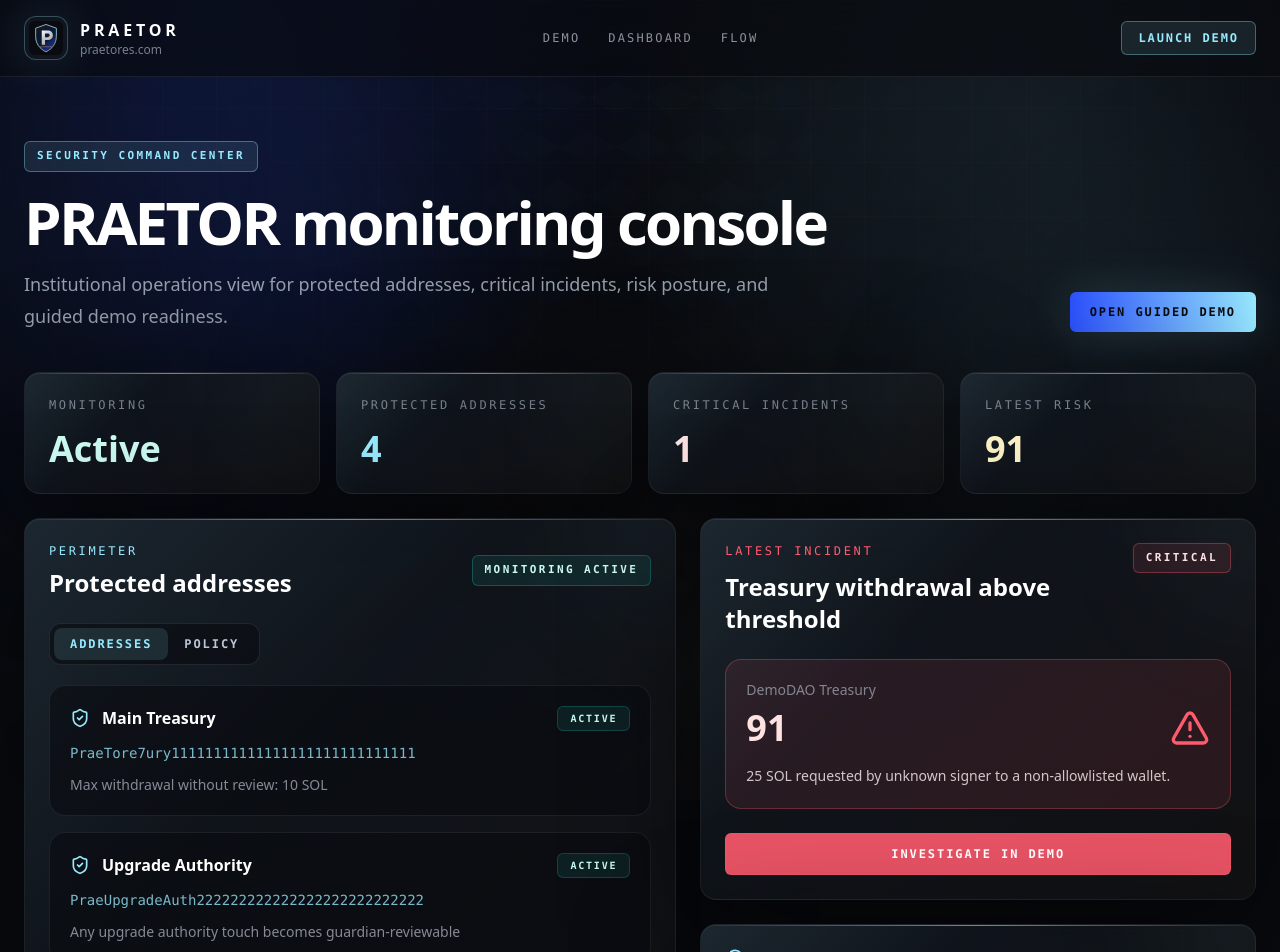
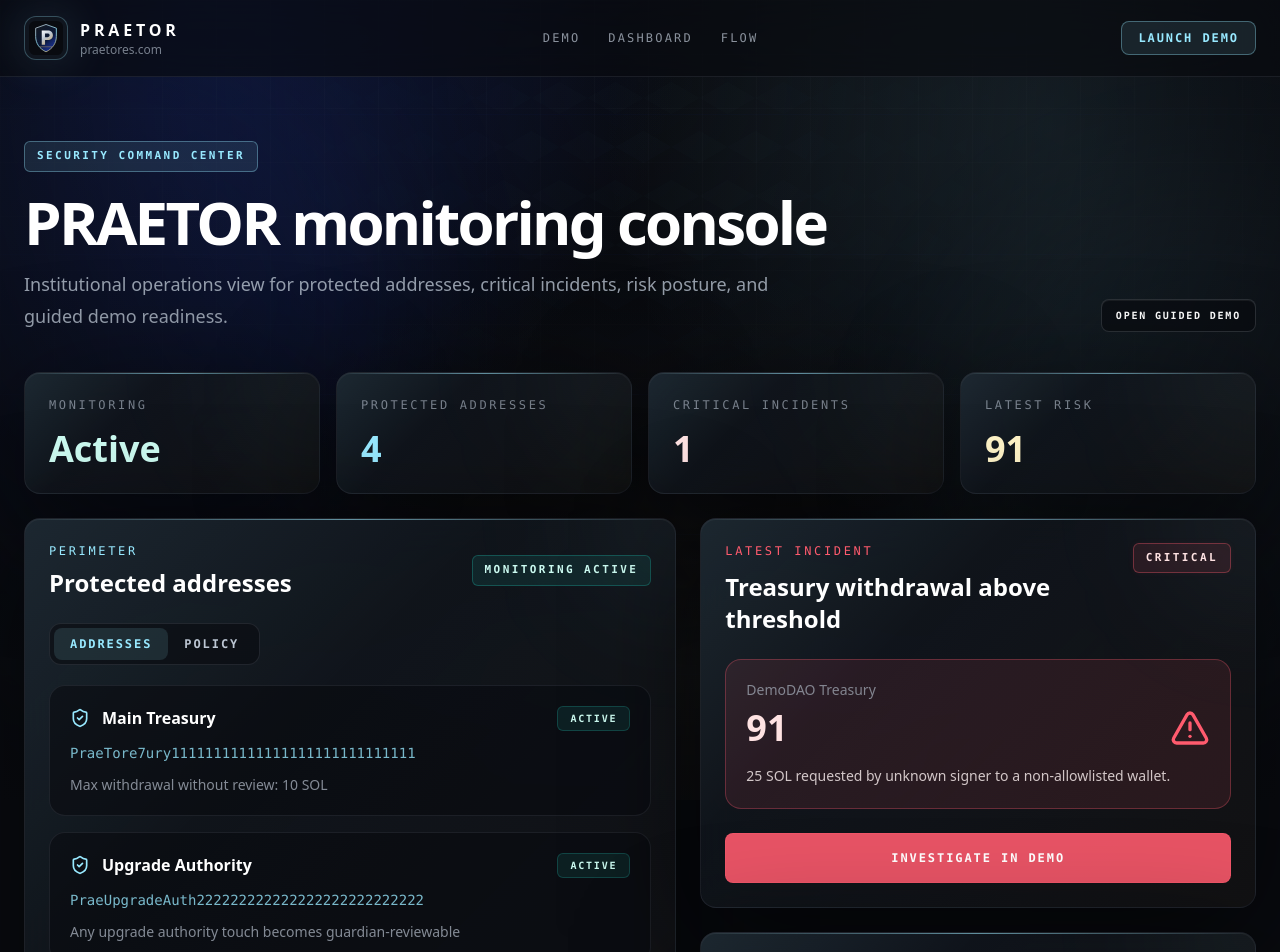
Before and after one commit to bobvasic/praetor, a Next.js app: page /dashboard in a window 1280 px wide. Shown: the top 952 px of the page. Built offline with nearby package versions, Linux system fonts and the light colour scheme.

Commit message:
Improve button variants

```diff
--- a/app/dashboard/page.tsx
+++ b/app/dashboard/page.tsx
@@ -26,7 +26,7 @@ export default function DashboardPage() {
               Institutional operations view for protected addresses, critical incidents, risk posture, and guided demo readiness.
             </p>
           </div>
-          <ButtonLink href="/demo">Open Guided Demo</ButtonLink>
+          <ButtonLink href="/demo" variant="command" size="compact">Open Guided Demo</ButtonLink>
         </FadeUp>
 
         <section className="mt-10 grid gap-4 md:grid-cols-4">
@@ -130,7 +130,7 @@ export default function DashboardPage() {
                     {demoIncident.amount} requested by {demoIncident.signer.toLowerCase()} to a {demoIncident.destination.toLowerCase()}.
                   </p>
                 </div>
-                <ButtonLink href="/demo" variant="danger" className="mt-6 w-full">Investigate in Demo</ButtonLink>
+                <ButtonLink href="/demo" variant="danger" size="command" className="mt-6 w-full">Investigate in Demo</ButtonLink>
               </Card>
             </FadeUp>
 
--- a/app/demo/page.tsx
+++ b/app/demo/page.tsx
@@ -311,12 +311,12 @@ export default function DemoPage() {
               {error && <div role="alert" className="mt-5 rounded-xl border border-alert/[0.35] bg-alert/[0.10] px-4 py-3 text-red-100">{error}</div>}
 
               <div className="mt-8 grid gap-3 sm:grid-cols-2">
-                <Button onClick={triggerSuspiciousWithdrawal} disabled={isLoading} variant="danger" className="py-4">
+                <Button onClick={triggerSuspiciousWithdrawal} disabled={isLoading} variant="danger" size="command">
                   {isLoading ? "Simulating..." : "Trigger Suspicious Withdrawal"}
                 </Button>
-                <Button disabled={activeIndex < 1} onClick={() => setStep("attested")} className="py-4">Create Attestation</Button>
-                <Button disabled={activeIndex < 2} onClick={() => setStep("challenged")} variant="outline" className="py-4">Guardian Challenge</Button>
-                <Button disabled={activeIndex < 3} onClick={() => setStep("blocked")} variant="gold" className="py-4">Attempt Execution</Button>
+                <Button disabled={activeIndex < 1} onClick={() => setStep("attested")} size="command">Create Attestation</Button>
+                <Button disabled={activeIndex < 2} onClick={() => setStep("challenged")} variant="outline" size="command">Guardian Challenge</Button>
+                <Button disabled={activeIndex < 3} onClick={() => setStep("blocked")} variant="gold" size="command">Attempt Execution</Button>
               </div>
             </Card>
           </motion.div>
--- a/app/page.tsx
+++ b/app/page.tsx
@@ -42,8 +42,8 @@ export default function Home() {
               </p>
             </FadeUp>
             <FadeUp delay={0.22} className="mt-10 flex flex-col gap-4 sm:flex-row">
-              <ButtonLink href="/demo" size="lg">Run Guided Demo</ButtonLink>
-              <ButtonLink href="/dashboard" variant="secondary" size="lg">View Command Center</ButtonLink>
+              <ButtonLink href="/demo" variant="hero" size="hero">Run Guided Demo</ButtonLink>
+              <ButtonLink href="/dashboard" variant="command" size="hero">View Command Center</ButtonLink>
             </FadeUp>
             <FadeUp delay={0.28} className="mt-8 flex flex-wrap gap-3">
               {trustSignals.map((signal) => (
@@ -158,7 +158,7 @@ export default function Home() {
                   <CircuitBoard className="h-9 w-9 text-arctic" aria-hidden />
                   <p className="mt-5 font-mono text-xs font-bold uppercase tracking-[0.25em] text-arctic">Start here</p>
                   <p className="mt-4 text-3xl font-black text-white">Trigger the incident, then block it.</p>
-                  <ButtonLink href="/demo" variant="white" className="mt-7">Open /demo</ButtonLink>
+                  <ButtonLink href="/demo" variant="white" size="command" className="mt-7">Open /demo</ButtonLink>
                 </div>
               </div>
             </Card>
--- a/src/components/ui/button.tsx
+++ b/src/components/ui/button.tsx
@@ -4,11 +4,13 @@ import type { AnchorHTMLAttributes, ButtonHTMLAttributes, ReactNode } from "reac
 import { cn } from "@/src/lib/utils";
 
 const buttonVariants = cva(
-  "inline-flex items-center justify-center rounded-md font-mono text-xs font-black uppercase tracking-[0.16em] transition duration-200 focus-visible:outline-none focus-visible:ring-2 focus-visible:ring-arctic/70 focus-visible:ring-offset-2 focus-visible:ring-offset-obsidian disabled:pointer-events-none disabled:cursor-not-allowed disabled:opacity-40 motion-safe:hover:-translate-y-0.5",
+  "inline-flex items-center justify-center rounded-lg font-mono text-xs font-black uppercase tracking-[0.16em] transition duration-200 focus-visible:outline-none focus-visible:ring-2 focus-visible:ring-arctic/70 focus-visible:ring-offset-2 focus-visible:ring-offset-obsidian disabled:pointer-events-none disabled:cursor-not-allowed disabled:opacity-40",
   {
     variants: {
       variant: {
         primary: "bg-gradient-to-r from-sovereign to-arctic text-obsidian shadow-glow hover:shadow-[0_0_58px_rgba(152,233,255,0.22)]",
+        hero: "rounded-xl border border-arctic/[0.30] bg-[linear-gradient(135deg,#2C52FF_0%,#46B9FF_46%,#98E9FF_100%)] text-obsidian shadow-[0_18px_64px_rgba(44,82,255,0.34),0_0_48px_rgba(152,233,255,0.28)] hover:border-white/[0.42] hover:shadow-[0_24px_80px_rgba(44,82,255,0.42),0_0_68px_rgba(152,233,255,0.34)] motion-safe:hover:-translate-y-0.5",
+        command: "border border-titanium/[0.18] bg-obsidian/[0.62] text-white shadow-[inset_0_1px_0_rgba(255,255,255,0.06)] hover:border-arctic/[0.38] hover:bg-arctic/[0.09]",
         secondary: "border border-titanium/[0.15] bg-titanium/[0.05] text-white hover:border-arctic/[0.35] hover:bg-arctic/[0.10]",
         outline: "border border-arctic/[0.35] bg-arctic/[0.10] text-arctic hover:border-arctic/[0.60] hover:bg-arctic/[0.15]",
         danger: "border border-alert/[0.40] bg-alert/[0.90] text-white hover:bg-alert",
@@ -20,6 +22,9 @@ const buttonVariants = cva(
         sm: "px-4 py-2",
         md: "px-5 py-3",
         lg: "px-7 py-4",
+        hero: "px-8 py-4 text-sm tracking-[0.18em]",
+        command: "px-5 py-4",
+        compact: "px-3.5 py-2 text-[10px] tracking-[0.18em]",
       },
     },
     defaultVariants: {
```
